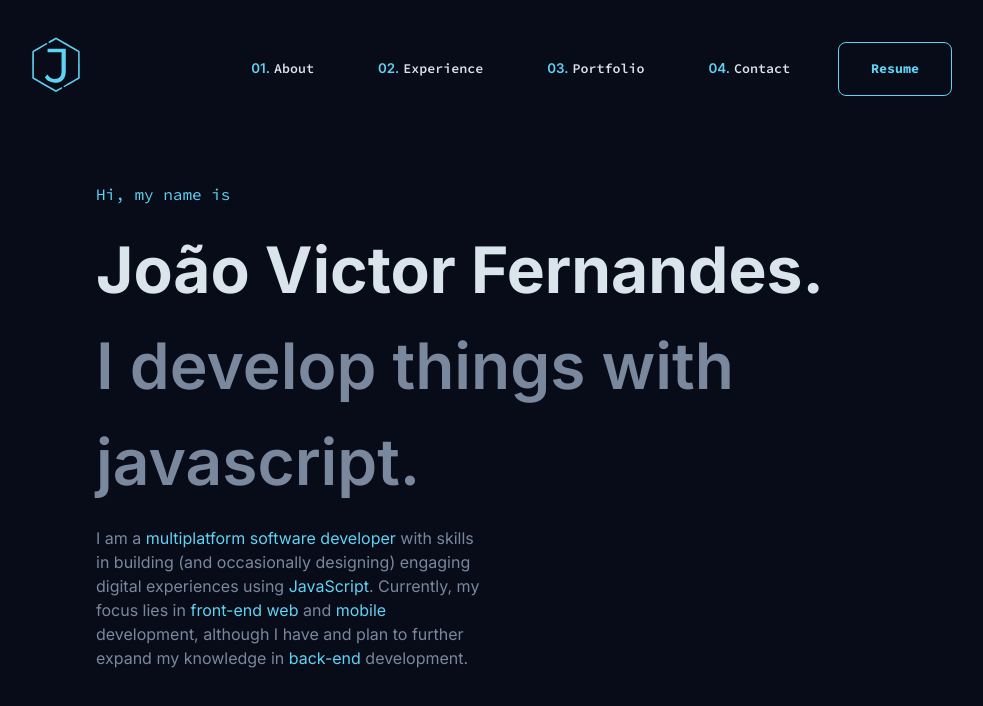
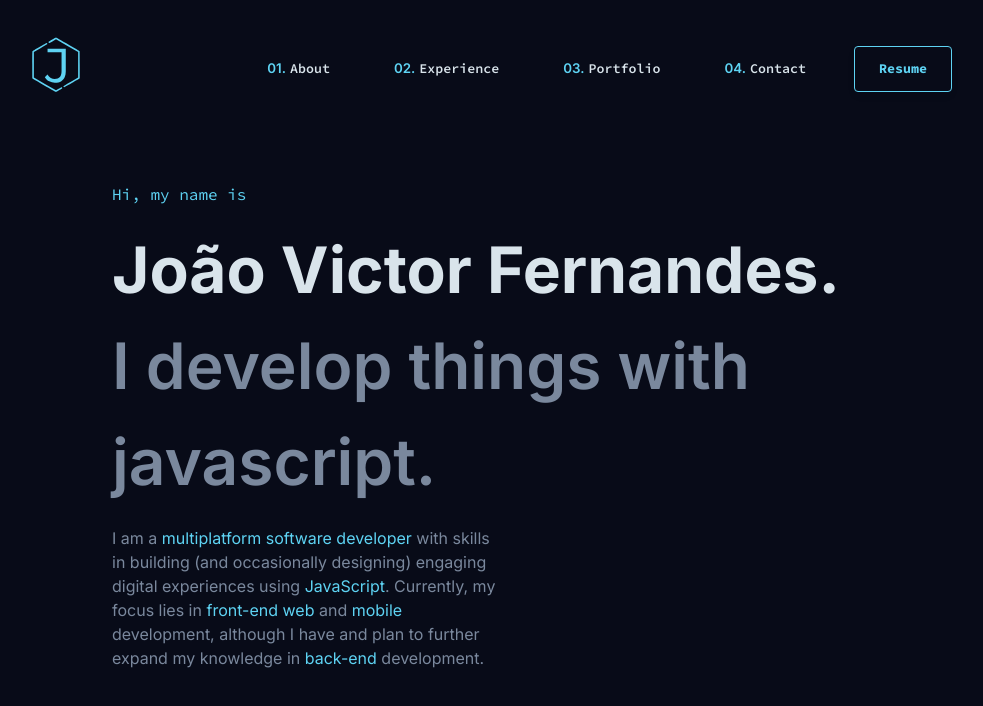
Before and after one commit to JvFern4ndes/MyPersonalWebsite, a React (Vite) app in the folder fe/: page / in a window 1280 px wide. Shown: the top 706 px of the page, without its empty margins (144-1127 px from the left). Built offline with nearby package versions, Linux system fonts and the light colour scheme.

Commit message:
feat: create button component

```diff
--- a/fe/src/Pages/Home/styles.jsx
+++ b/fe/src/Pages/Home/styles.jsx
@@ -10,7 +10,7 @@ export const Container = styled.div`
 export const Content = styled.div`
   width: 100%;
   height: 80vh;
-  margin-left: 80px;
+  margin-left: 10%;
   display: flex;
   flex-direction: column;
   justify-content: center;
--- a/fe/src/assets/styles/themes/default.jsx
+++ b/fe/src/assets/styles/themes/default.jsx
@@ -3,4 +3,5 @@ export default {
   color: '#d9e4eb',
   secondaryColor: '#7a889d',
   tertiaryColor: '#5ed3f3',
+  tertiaryColorActive: '#5ed3f377',
 };
--- /dev/null
+++ b/fe/src/components/Button.jsx
@@ -0,0 +1,37 @@
+import styled from 'styled-components';
+
+export default styled.button`
+  font-family: 'Source Code Pro', sans-serif;
+  font-weight: bold;
+  background: transparent;
+  color: ${({ theme }) => theme.tertiaryColor};
+  border: 1px solid ${({ theme }) => theme.tertiaryColor};
+  border-radius: 4px;
+  margin: 8px 16px;
+  padding: 12px 24px;
+  box-shadow: 0px 4px 10px rgba(0, 0, 0, 0.04);
+  transition: color 0.5s ease-in-out;
+  transition: transform 0.5s ease-in-out;
+
+  :hover {
+    background: ${({ theme }) => theme.tertiaryColor};
+    border: 1px solid ${({ theme }) => theme.backgroundColor};
+    color: ${({ theme }) => theme.backgroundColor};
+    transform: scale(1.2);
+  }
+
+  :active {
+    background: ${({ theme }) => theme.tertiaryColorActive};
+  }
+
+  &[disabled] {
+    background: #ccc;
+    border: 1px solid ${({ theme }) => theme.backgroundColor};
+    color: ${({ theme }) => theme.backgroundColor};
+    cursor: default;
+
+    :hover {
+      transform: scale(1);
+    }
+  }
+`;
--- a/fe/src/components/Header/index.jsx
+++ b/fe/src/components/Header/index.jsx
@@ -5,10 +5,11 @@ import { Link } from 'react-router-dom';
 import {
   ButtonNumber,
   HeaderButton,
-  Container, LeftSide, LeftText, ResumeButton, RightSide,
+  Container, LeftSide, LeftText, RightSide,
 } from './styles';
 
 import MyLogo from '../../assets/images/MyLogo.svg';
+import Button from '../Button';
 
 export default function Header() {
   const [isMouseOver, setIsMouseOver] = useState(false);
@@ -50,7 +51,7 @@ export default function Header() {
           </HeaderButton>
         </Link>
         <Link to="resume" style={{ textDecoration: 'none' }}>
-          <ResumeButton type="button">Resume</ResumeButton>
+          <Button>Resume</Button>
         </Link>
       </RightSide>
     </Container>
--- a/fe/src/components/Header/styles.jsx
+++ b/fe/src/components/Header/styles.jsx
@@ -89,23 +89,3 @@ export const HeaderButton = styled.button`
     transform: scale(1.2);
   }
 `;
-
-export const ResumeButton = styled.button`
-  background: transparent;
-  font-family: 'Source Code Pro', sans-serif;
-  font-weight: bold;
-  color: ${({ theme }) => theme.tertiaryColor};
-  border: 1px solid ${({ theme }) => theme.tertiaryColor};
-  margin: 8px 16px;
-  padding: 16px 32px;
-  border-radius: 8px;
-  transition: color 0.3s ease-in-out;
-  transition: transform 0.3s ease-in-out;
-
-  :hover {
-    background: ${({ theme }) => theme.tertiaryColor};
-    border: 1px solid ${({ theme }) => theme.backgroundColor};
-    color: ${({ theme }) => theme.backgroundColor};
-    transform: scale(1.2);
-  }
-`;
```
